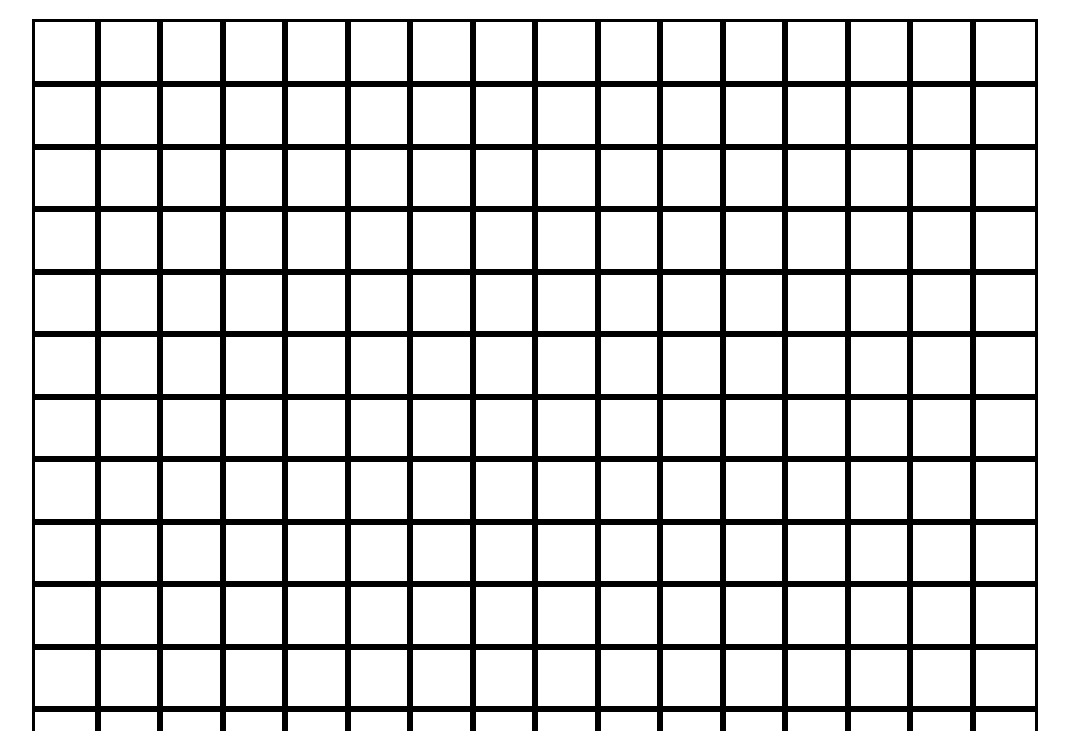
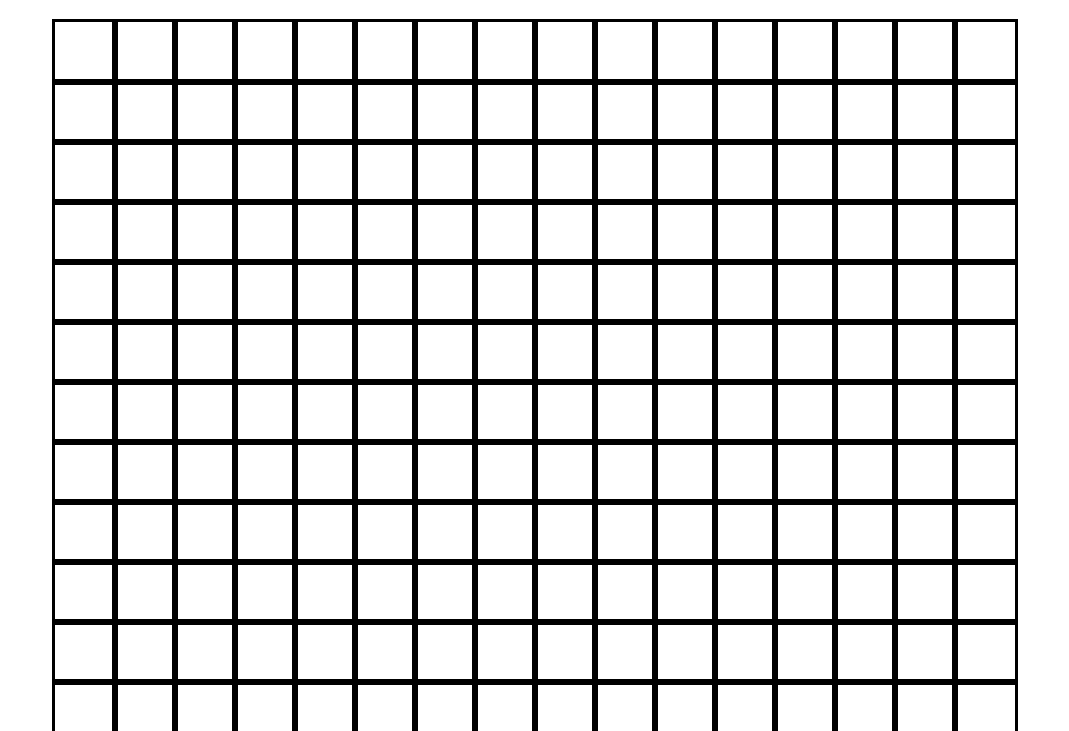
Before and after one commit to larsvankoningsveld/odin-etch-a-sketch, a website built with Vite: page index.html in a window 1280 px wide. Shown: the part 69-800 px from the top of the page, without its empty margins (108-1177 px from the left). Built offline with nearby package versions, Linux system fonts and the light colour scheme.

Commit message:
Make grid size a css variable

```diff
--- a/style.css
+++ b/style.css
@@ -2,11 +2,12 @@ body {
   font-family: helvetica;
 }
 #canvas {
-  height: 1000px;
-  width: 1000px;
+  --grid-size: 16;
+  height: 960px;
+  width: 960px;
   display: grid;
-  grid-template-columns: repeat(16, 1fr); /* Creates 16 columns */
-  grid-template-rows: repeat(16, 1fr); /* Creates 16 rows */
+  grid-template-columns: repeat(var(--grid-size), 1fr); /* Creates 16 columns */
+  grid-template-rows: repeat(var(--grid-size), 1fr); /* Creates 16 rows */
 }
 
 .center {
```
